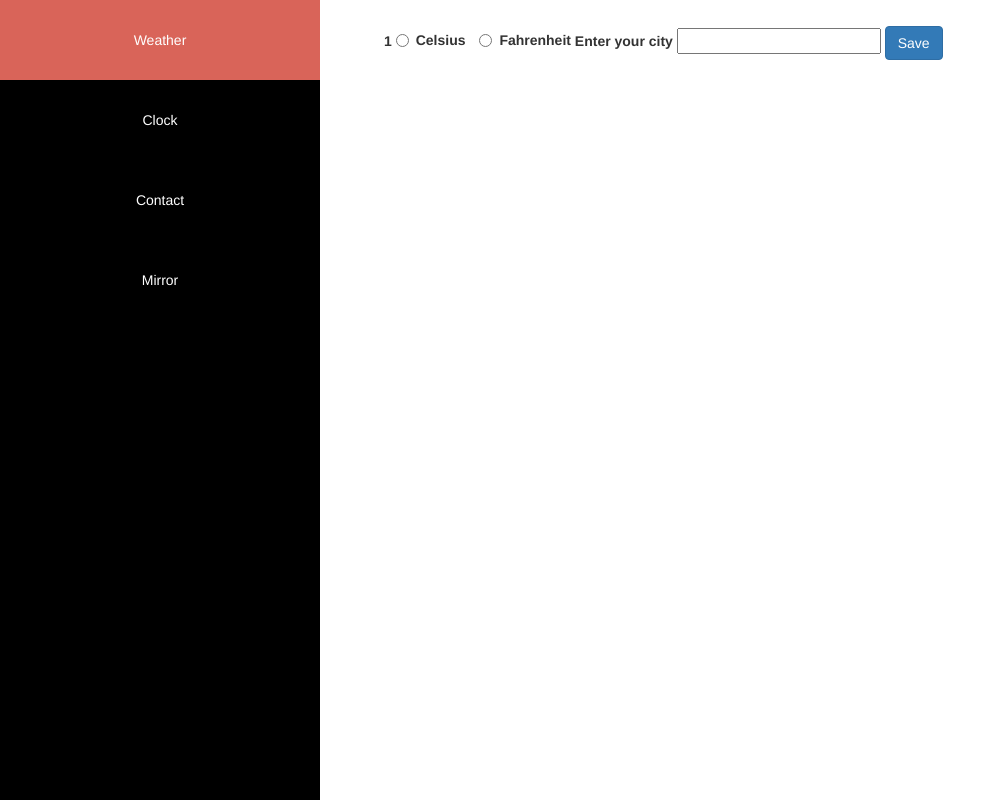
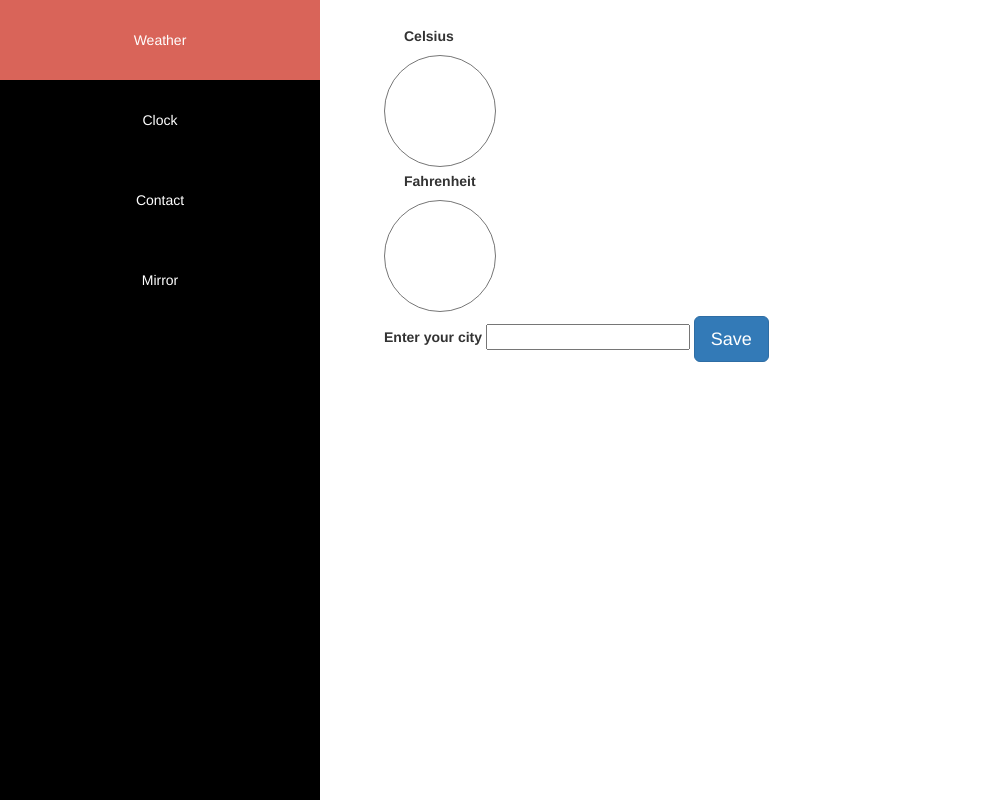
Before and after one commit to aqmebrak/Reflect, a PHP site: page /config/weather-config.php in a window 1280 px wide. Shown: the whole page, without its empty margins (0-1006 px from the left). Run offline with PHP 8.4, Linux system fonts and the light colour scheme; the visitor is signed in with stand-in values (Sample User, id 1).

Commit message:
css config

```diff
--- a/config/weather-config.php
+++ b/config/weather-config.php
@@ -25,19 +25,19 @@ session_start();
     <div id="weather">
 
         <form role="form" method="post" action="weather-config.php">
-            <label><?php echo $_SESSION['uid'] ?></label>
+            <!--<label><?php echo $_SESSION['uid'] ?></label>-->
             <div class="radio-inline">
-                <label><input value="c" type="radio" name="temp-config">Celsius</label>
+                <label>Celsius</label><input value="c" type="radio" name="temp-config" class="radio">
+            </div><br/><br/><br/><br/><br/><br/><br/>
+            <div class="radio-inline">
+                <label>Fahrenheit</label><input value="f" type="radio" name="temp-config" class="radio">
             </div>
-            <div class="radio-inline">
-                <label><input value="f" type="radio" name="temp-config">Fahrenheit</label>
-            </div>
-
+            <br/><br/><br/><br/><br/><br/><br/>
             <label>
                 Enter your city
                 <input type="text" name="city">
             </label>
-            <button type="submit" class="btn btn-primary">Save</button>
+            <button type="submit" class="btn btn-primary btn-lg">Save</button>
 
         </form>
 
--- a/css/config.css
+++ b/css/config.css
@@ -32,3 +32,8 @@ li a:hover {
 .active {
     background-color: #8C4646;
 }
+
+.radio{
+    width:8em;
+    height:8em;
+}
--- a/mirror.php
+++ b/mirror.php
@@ -6,8 +6,8 @@ if (!isset($_SESSION['uid']))
 
 <!DOCTYPE html>
 <html lang="en">
-<head>
-    <meta charset="UTF-8">
+<head>UTF
+    <meta charset="-8">
     <title>Mirror</title>
     <script src="https://code.jquery.com/jquery-2.2.4.min.js"
             integrity="sha256-BbhdlvQf/xTY9gja0Dq3HiwQF8LaCRTXxZKRutelT44=" crossorigin="anonymous"></script>
```
